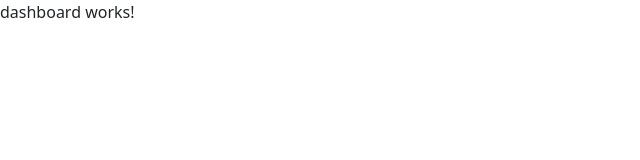
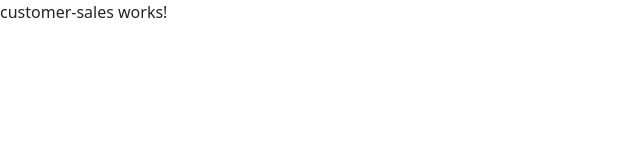
Before and after one commit to QoSz/AsprimePartners, an Angular app: page /dashboard/customer-sales in a window 1280 px wide. Shown: the top 160 px of the page, without its empty margins (0-640 px from the left). Built offline with nearby package versions, Linux system fonts and the light colour scheme.

Commit message:
Got all the routing sorted out

```diff
--- a/src/app/app-routing.module.ts
+++ b/src/app/app-routing.module.ts
@@ -13,10 +13,11 @@ const routes: Routes = [
   { path: 'login', component: LoginComponent },
   { path: 'register', component: RegisterComponent },
   { path: 'forgot-password', component: ForgotPasswordComponent },
+  { path: 'dashboard', pathMatch: 'full', redirectTo: 'dashboard/customer-sales' },
   { path: 'dashboard', component: DashboardComponent, children: [
     { path: 'customer-sales', component: CustomerSalesComponent },
     { path: 'upload-documents', component: UploadDocumentComponent },
-    { path: 'change-password', component: ChangePasswordComponent }
+    { path: 'change-password', component: ChangePasswordComponent },
   ]}
 ];
 
--- a/src/app/app.component.html
+++ b/src/app/app.component.html
@@ -1,3 +1 @@
-
-
 <router-outlet></router-outlet>
--- a/src/app/components/dashboard/dashboard-routing.module.ts
+++ b/src/app/components/dashboard/dashboard-routing.module.ts
@@ -1,8 +1,15 @@
 import { NgModule } from '@angular/core';
 import { RouterModule, Routes } from '@angular/router';
+import { ChangePasswordComponent } from './components/change-password/change-password.component';
+import { CustomerSalesComponent } from './components/customer-sales/customer-sales.component';
+import { UploadDocumentComponent } from './components/upload-document/upload-document.component';
 import { DashboardComponent } from './dashboard.component';
 
-const routes: Routes = [{ path: '', component: DashboardComponent }];
+const routes: Routes = [
+  { path: 'change-password', component: ChangePasswordComponent },
+  { path: 'upload-documents', component: UploadDocumentComponent },
+  { path: 'customer-sales', component: CustomerSalesComponent },
+];
 
 @NgModule({
   imports: [RouterModule.forChild(routes)],
--- a/src/app/components/dashboard/dashboard.component.html
+++ b/src/app/components/dashboard/dashboard.component.html
@@ -1 +1 @@
-<p>dashboard works!</p>
+<router-outlet></router-outlet>
```
